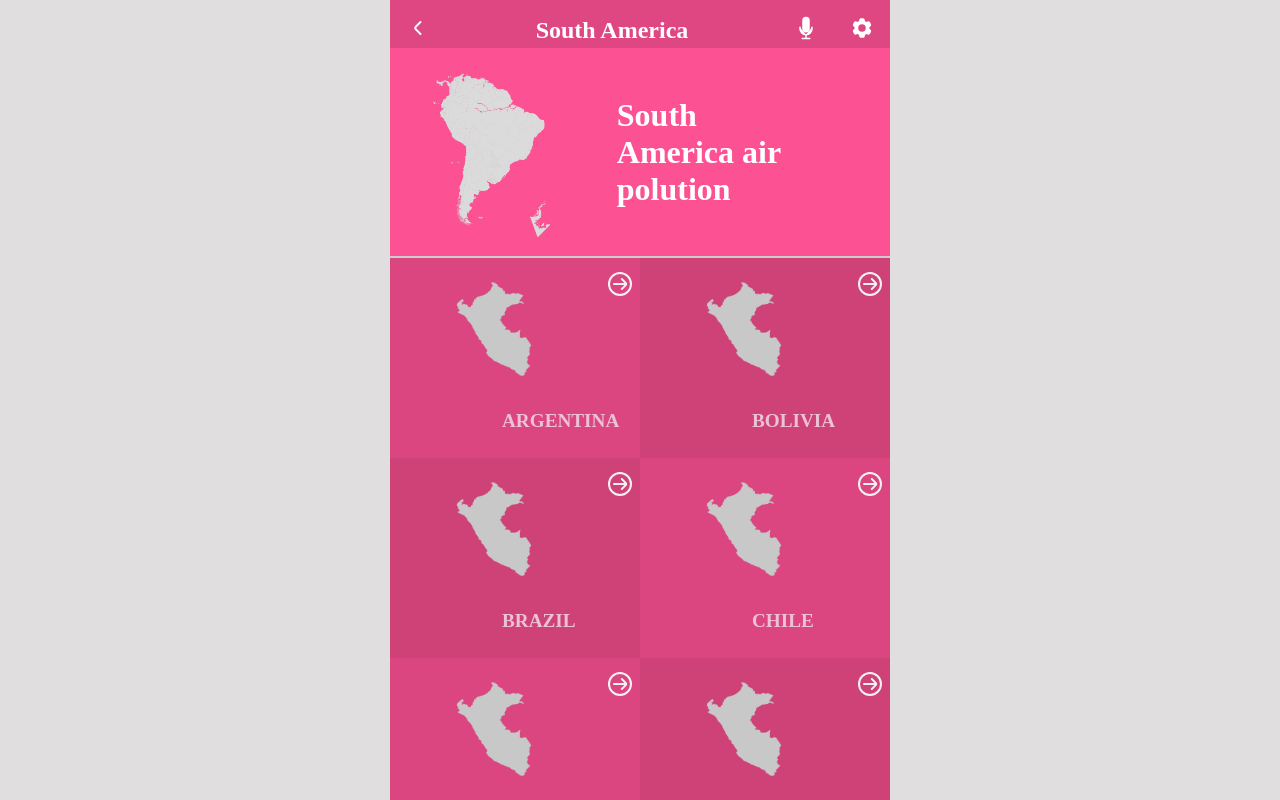
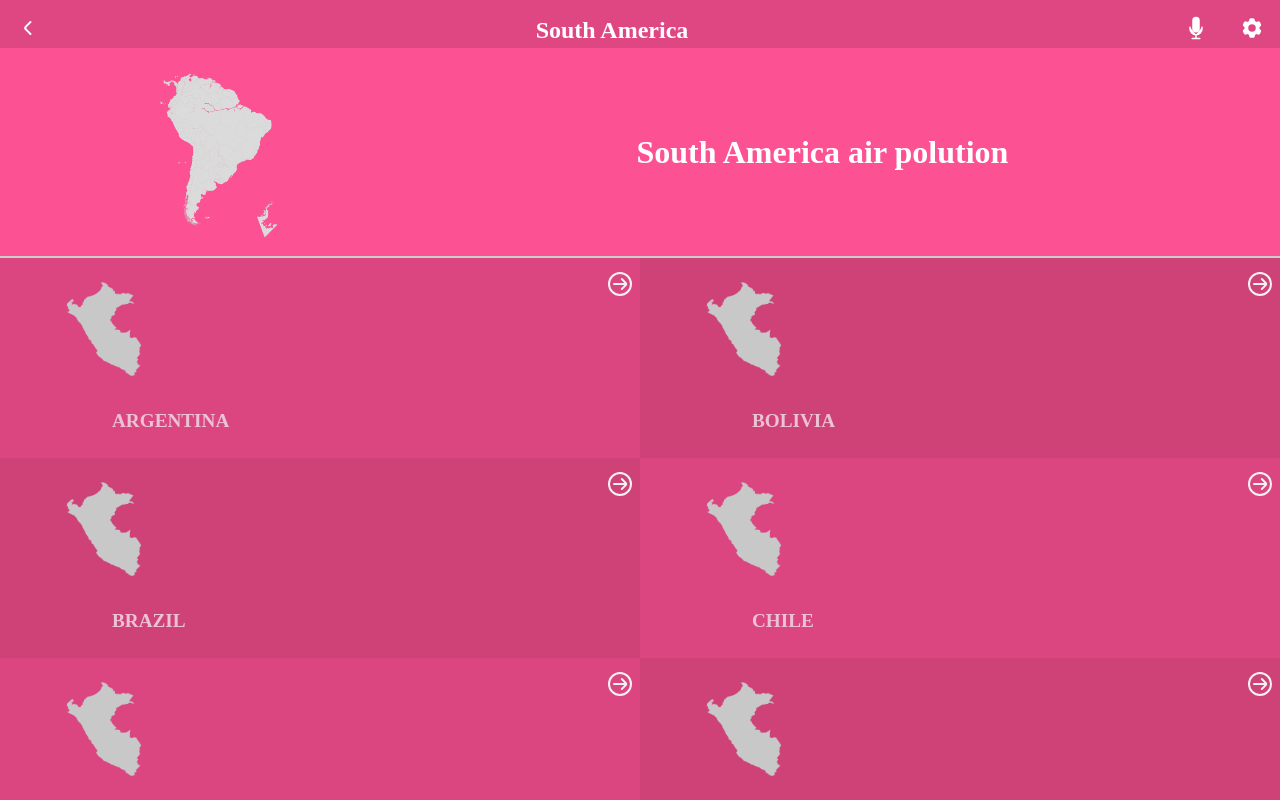
Before and after one commit to ulises2607/Metrics-webapp, a React (Create React App) app: page / in a window 1280 px wide. Built offline with nearby package versions, Linux system fonts and the light colour scheme.

Commit message:
Fix overflow-x. Fix pages sizes.

```diff
--- a/src/App.css
+++ b/src/App.css
@@ -12,7 +12,7 @@ body {
 }
 
 .App {
-  width: 500px;
+  width: 100%;
   height: 800px;
   background-color: #ec4c8a;
   color: #fff;
--- a/src/Assets/Styles/Details.css
+++ b/src/Assets/Styles/Details.css
@@ -11,4 +11,5 @@
 
 .detail-container {
   background-color: #ec4c8a;
+  width: 100vw;
 }
--- a/src/Assets/Styles/DetailsCard.css
+++ b/src/Assets/Styles/DetailsCard.css
@@ -5,6 +5,7 @@
   padding: 0.5rem 0;
   border-bottom: 1px solid #fff;
   background-color: #fff;
+  width: 100%;
 }
 
 .card-and-button {
@@ -94,4 +95,5 @@ input {
 
 .details-container {
   height: 500px;
+  width: 100vw;
 }
--- a/src/Assets/Styles/Home.css
+++ b/src/Assets/Styles/Home.css
@@ -3,7 +3,10 @@
   flex-wrap: wrap;
   height: 100%;
   overflow-y: scroll;
-  width: 500px;
+  width: 100%;
+  scrollbar-width: none;
+  scrollbar-color: transparent transparent;
+  overflow-x: hidden;
 }
 
 .item {
```
